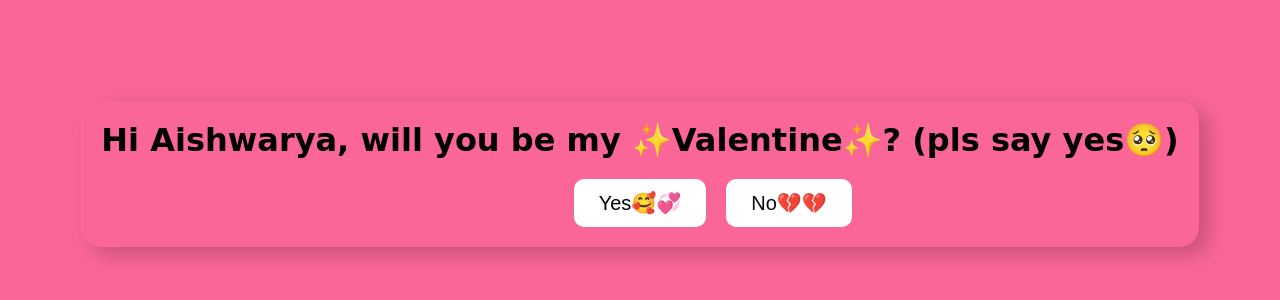
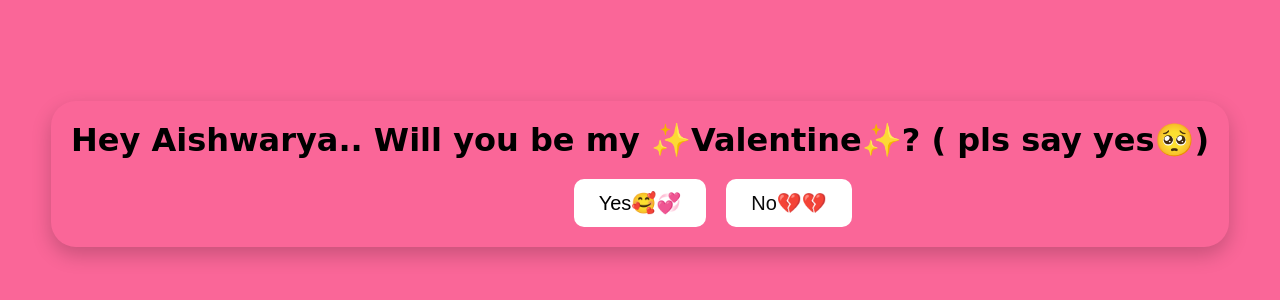
Before and after one commit to 401ty4/Valentine, a plain HTML site: page index.html in a window 1280 px wide. Shown: the part 226-526 px from the top of the page. Drawn offline with Linux system fonts and the light colour scheme.

Commit message:
Update index.html

```diff
--- a/index.html
+++ b/index.html
@@ -20,8 +20,8 @@
             position: relative;
             background: ;
             padding: 20px;
-            border-radius: 20px;
-            box-shadow: 10px 8px 20px rgba(0, 0, 0, 0.2);
+            border-radius: 25px;
+            box-shadow: 0px 8px 20px rgba(0, 0, 0, 0.2);
         }
         h1 {
             color: black;
@@ -55,8 +55,8 @@
 </head>
 <body>
     <div class="container">
-        <h1>Hi Aishwarya, will you be my ✨Valentine✨?
-        (pls say yes🥺)</h1>
+        <h1>Hey Aishwarya.. Will you be my ✨Valentine✨?
+        ( pls say yes🥺)</h1>
         <div class="buttons">
             <button id="yes">Yes🥰💞</button>
             <button id="no">No💔💔</button>
```
